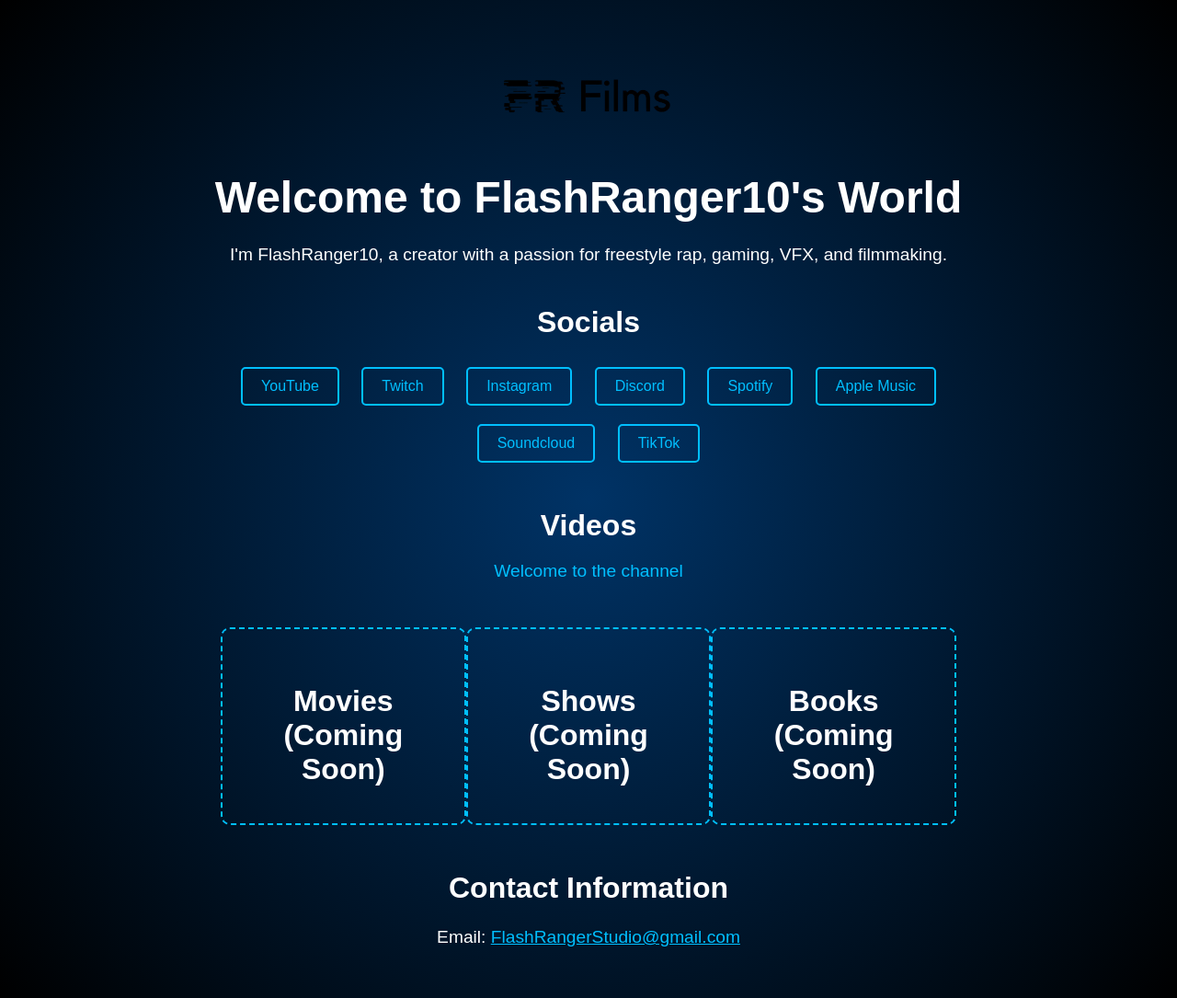
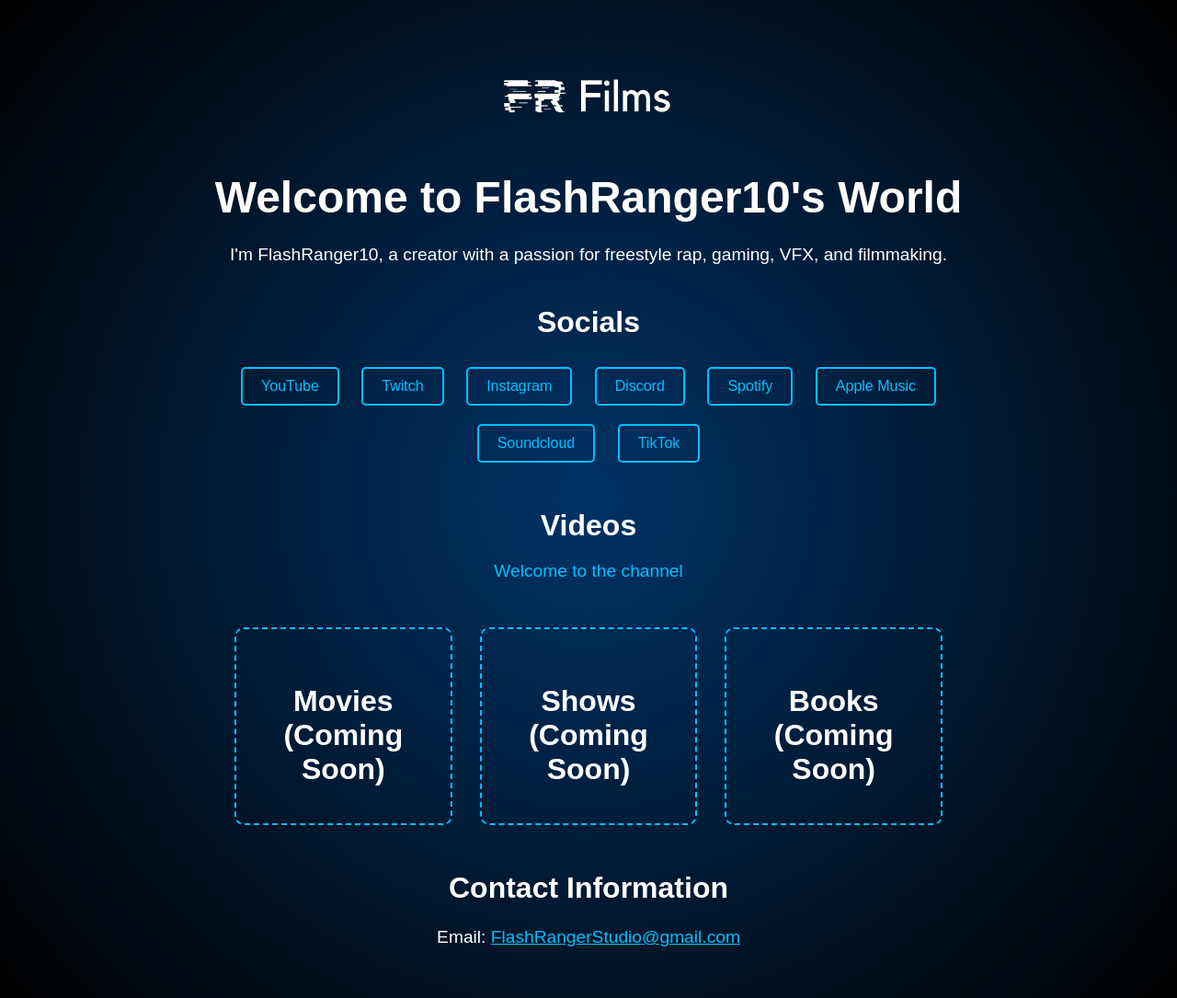
Before and after one commit to FlashRanger10/FlashRanger10Website, a plain HTML site: page index.html in a window 1280 px wide. Shown: the whole page at 92% size. Drawn offline with Linux system fonts and the light colour scheme.

Commit message:
Update index.html

```diff
--- a/index.html
+++ b/index.html
@@ -67,7 +67,7 @@
         }
         .coming-soon {
             display: flex;
-            justify-content: space-between;
+            justify-content: space-evenly;
             margin: 50px auto;
             text-align: center;
         }
@@ -76,6 +76,7 @@
             border: 2px dashed #00BFFF;
             border-radius: 10px;
             width: 30%;
+            margin: 0 15px; /* Adding space between the boxes */
         }
         footer {
             text-align: center;
@@ -111,7 +112,7 @@
 <body>
     <header>
         <div class="logo">
-            <img src="F__2_-removebg-preview.png">
+            <img src="F__3_-removebg-preview.png" alt="FlashRanger10 Logo">
         </div>
         <h1>Welcome to FlashRanger10's World</h1>
         <p>I'm FlashRanger10, a creator with a passion for freestyle rap, gaming, VFX, and filmmaking.</p>
```
